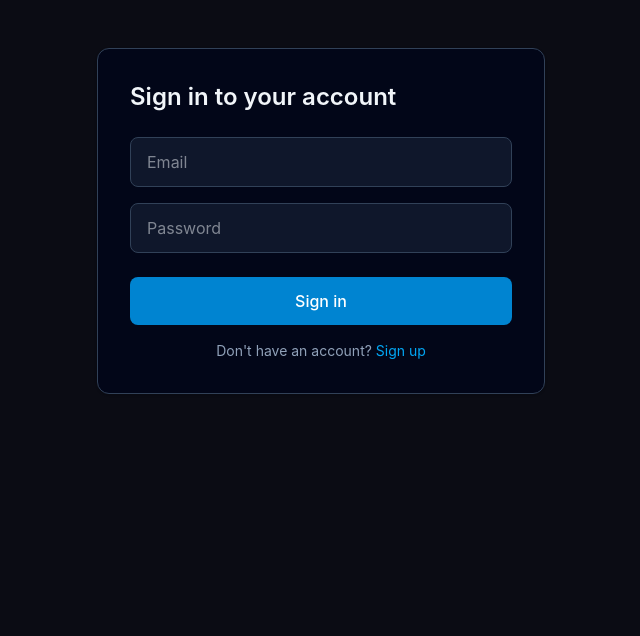
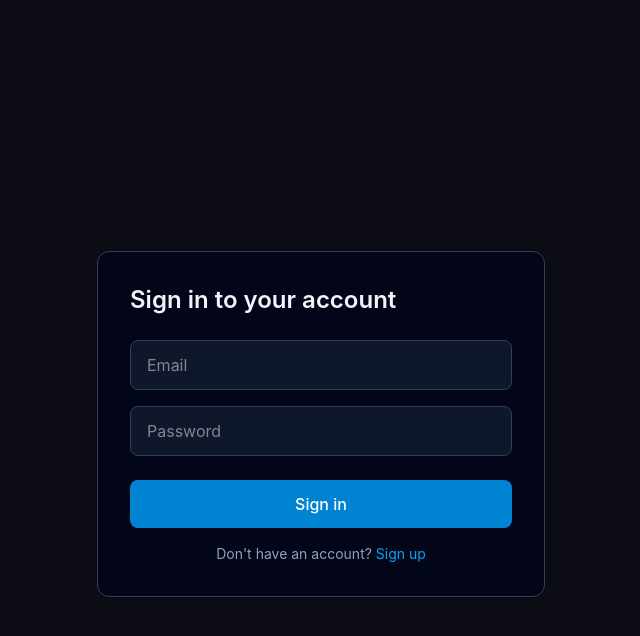
Before and after one commit to FFG2077/vetra-frontend, a React (Vite) app: page /auth in a window 1280 px wide. Shown: the top 636 px of the page, without its empty margins (319-959 px from the left). Built offline with nearby package versions, Linux system fonts and the light colour scheme.

Commit message:
Center registration/auth block and remove extra classes

```diff
--- a/src/components/screens/auth/Auth.jsx
+++ b/src/components/screens/auth/Auth.jsx
@@ -6,9 +6,9 @@
   const [isLogin, setIsLogin] = useState(true)
 
   return (
-    <div className="auth-container">
-      <div className="auth-menu">
-        <div className="auth-form">
+    <div className="h-screen w-full flex items-center justify-center">
+      <div>
+        <div>
           {isLogin ? (
             <LoginForm onSwitchForm={() => setIsLogin(false)} />
           ) : (
```
